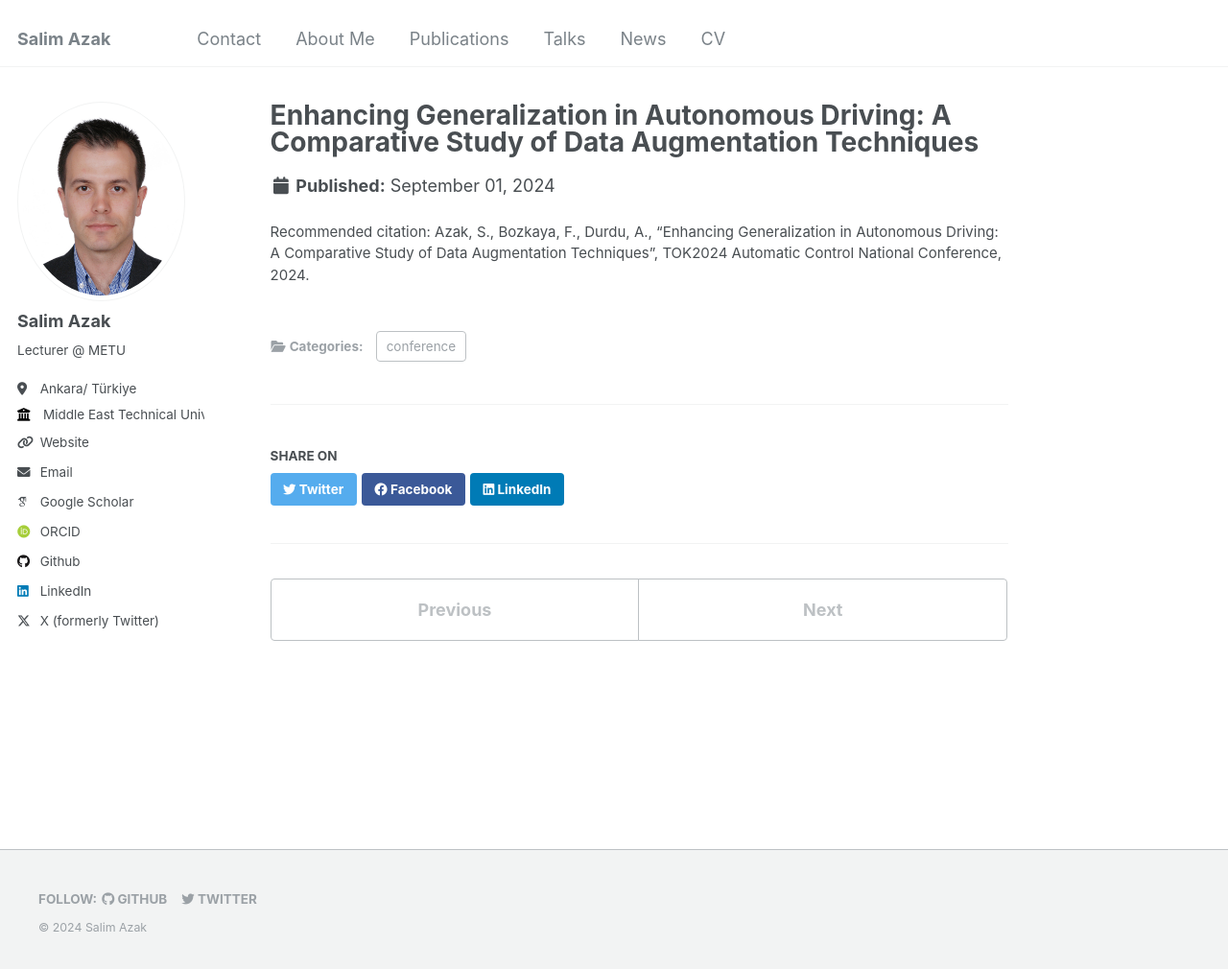
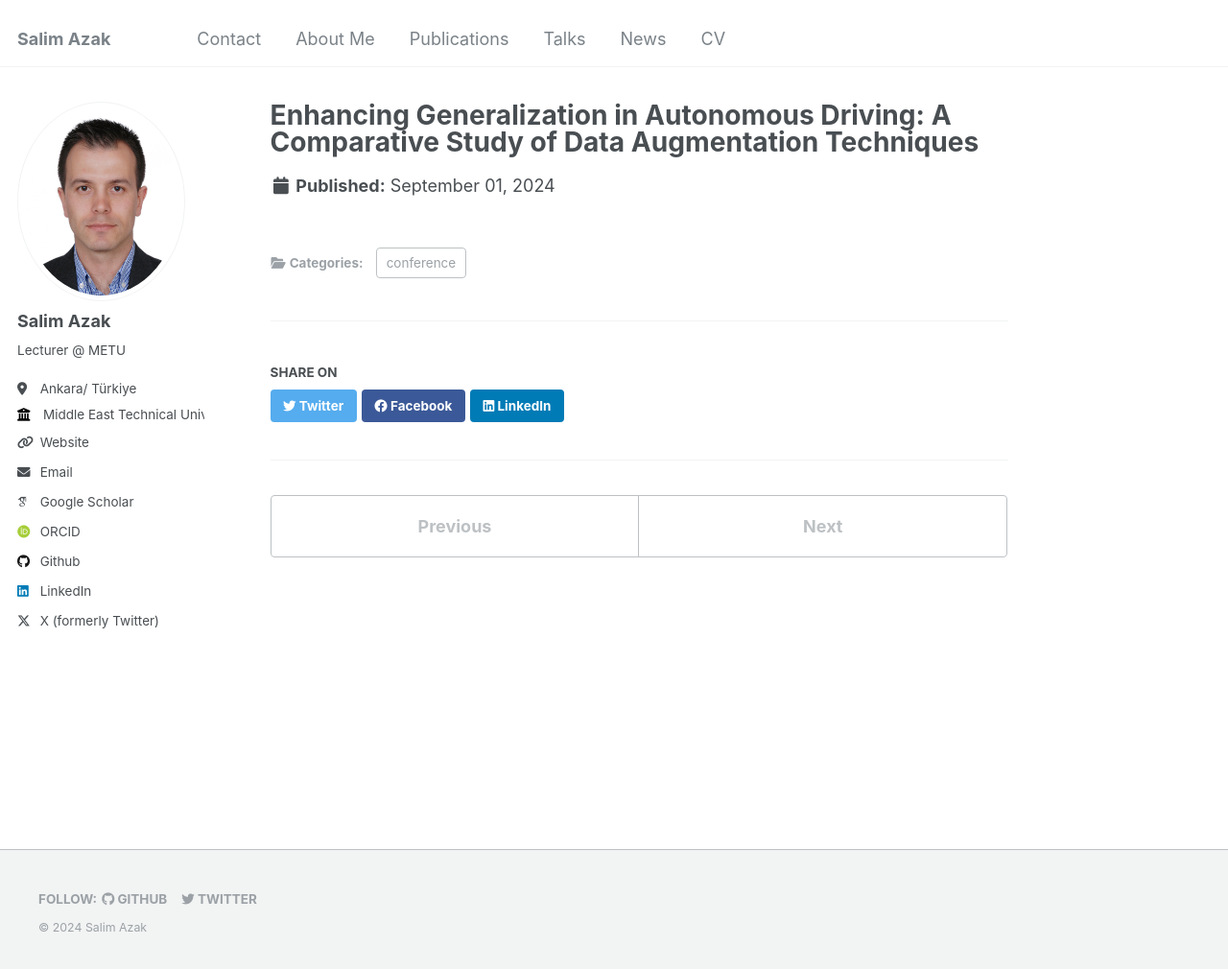
Before and after one commit to salimazak/salimazak.github.io, a Jekyll site: the page built from _publications/paper4.md, in a window 1280 px wide and 1011 px high. Shown: the whole window at 96% size. Built offline with Jekyll 4.4.1, drawn with Linux system fonts in a browser that asks for light colours; some web fonts are replaced.

Commit message:
Update paper4.md

```diff
--- a/_publications/paper4.md
+++ b/_publications/paper4.md
@@ -5,6 +5,5 @@ permalink: /publications/conference1
 date: 2024-09-01
 authors: 'Salim Azak, Fırat Bozkaya, Akif Durdu'
 conference: 'TOK2024 Automatic Control National Conference'
-citation: 'Azak, S., Bozkaya, F., Durdu, A., “Enhancing Generalization in Autonomous Driving: A Comparative Study of Data Augmentation Techniques”, TOK2024 Automatic Control National Conference, 2024.'
 category: conference
 ---
```
